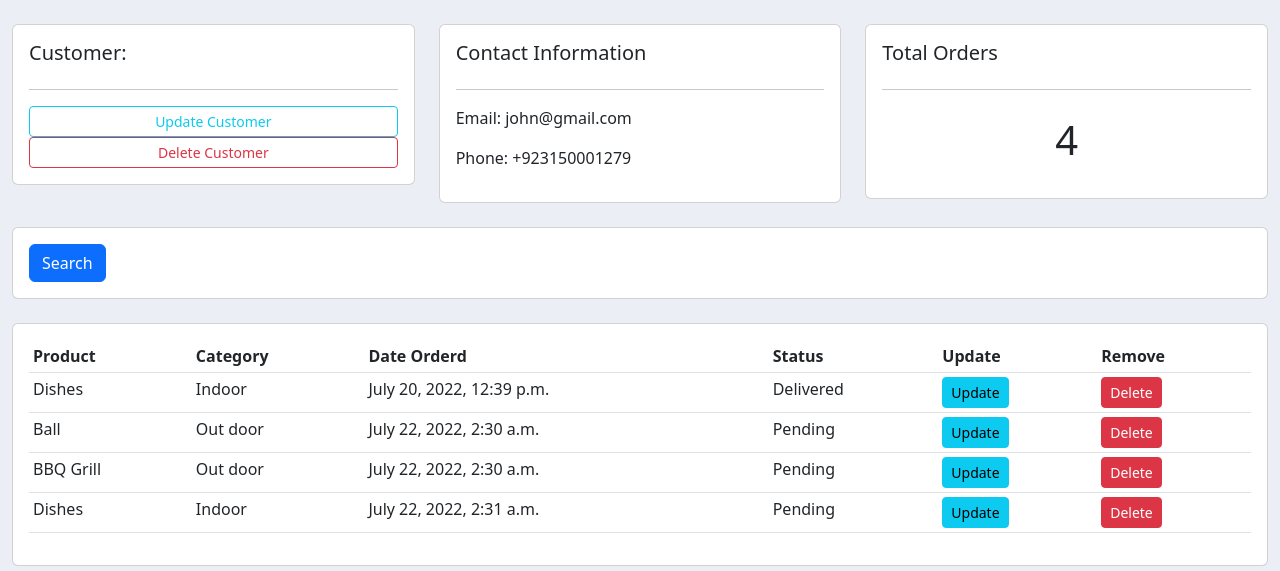
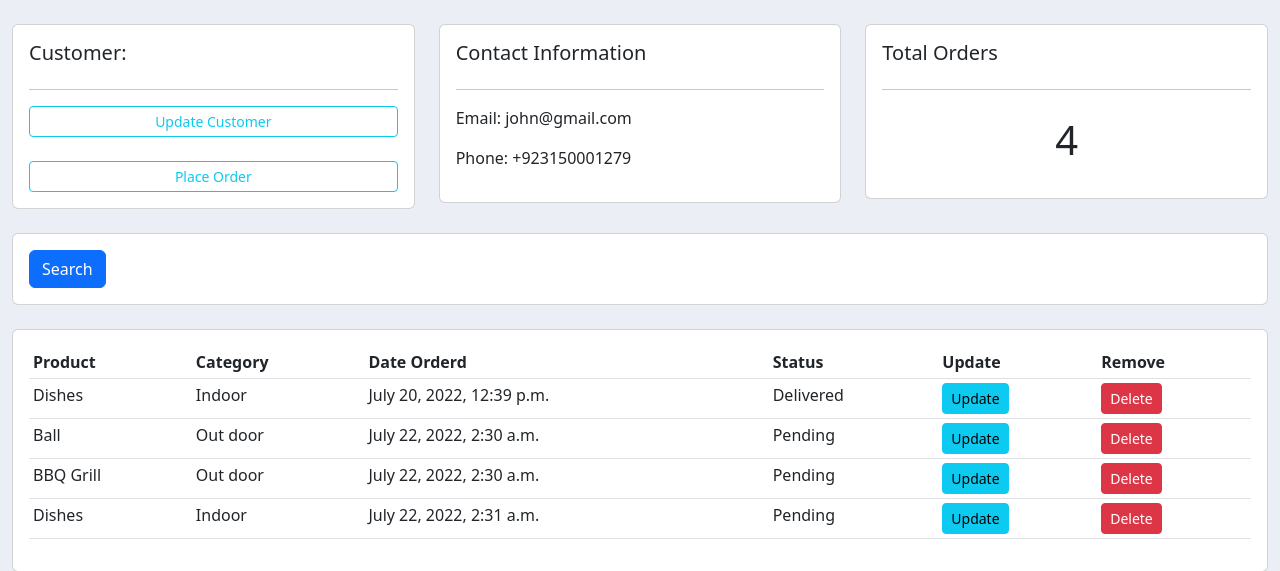
Before and after one commit to silverab/CustomerMA, a Django app: page /customer/1/ in a window 1280 px wide. Shown: the part 116-687 px from the top of the page. Run offline with Django 4.2, Linux system fonts and the light colour scheme; data comes from the database, SQL or seed files in the repository; both versions use the stored data as it was after the commit.

Commit message:
updates in different views CreateOrder etc

```diff
--- a/accounts/templates/accounts/customer.html
+++ b/accounts/templates/accounts/customer.html
@@ -10,7 +10,8 @@
 			<h5>Customer:</h5>
 			<hr>
 			<a class="btn btn-outline-info  btn-sm btn-block" href="">Update Customer</a>
-			<a class="btn btn-outline-danger  btn-sm btn-block" href="">Delete Customer</a>
+			<br>
+			<a class="btn btn-outline-info  btn-sm btn-block" href="{% url 'create_order' customer.id %}">Place Order</a>
 
 		</div>
 	</div>
--- a/accounts/templates/accounts/dashboard.html
+++ b/accounts/templates/accounts/dashboard.html
@@ -36,7 +36,7 @@
 		<h5>LAST 5 ORDERS</h5>
 		<hr>
 		<div class="card card-body">
-			<a class="btn btn-primary  btn-sm btn-block" href="{% url 'create_order' %}">Create Order</a>
+
 			<table class="table table-sm">
 				<tr>
 					<th>Product</th>
--- a/accounts/templates/accounts/order_form.html
+++ b/accounts/templates/accounts/order_form.html
@@ -9,7 +9,11 @@
 
 		<form action="" method="POST">
 			{% csrf_token %}
+			{{ formset.management_form }}
+			{% for form in formset %}
 				{{ form }}
+				<hr>
+			{% endfor %}
 			<input class="btn btn-sm btn-info" type="submit" name="Submit">
 
 		</form>
--- a/accounts/urls.py
+++ b/accounts/urls.py
@@ -6,7 +6,7 @@ urlpatterns = [
 	path('', views.home, name='home'),
 	path('products/', views.products, name='product'),
 	path('customer/<str:pk_test>/', views.customer, name='customer'),
-	path('create_order/', views.CreateOrder, name='create_order'),
+	path('create_order/<str:pk>/', views.CreateOrder, name='create_order'),
 	path('update_order/<str:pk>/', views.UpdateOrder, name='update_order'),
 	path('delete_order/<str:pk>/', views.deleteOrder, name='delete_order'),
 ]
--- a/accounts/views.py
+++ b/accounts/views.py
@@ -3,6 +3,7 @@ from .models import *
 from .forms import OrderForm
 
 from django.http import HttpResponse
+from django.forms import inlineformset_factory # to use for multiple form
 # Create your views here.
 
 def home(request):
@@ -31,15 +32,19 @@ def customer(request,pk_test):
 	context = {'customer':customer, 'orders': orders, 'order_count': order_count}
 	return render(request, 'accounts/customer.html', context)
 
-def CreateOrder(request):
-	form = OrderForm()
+def CreateOrder(request, pk):
+	OrderFormSet = inlineformset_factory(Customer, Order, fields=('product', 'status'))
+	customer = Customer.objects.get(id=pk)
+	formset = OrderFormSet(queryset=Order.objects.none(),instance=customer)
+	# form = OrderForm(initial={'customer': customer})
 	if request.method == 'POST':
-		form = OrderForm(request.POST)
-		if form.is_valid():
-			form.save()
+		# form = OrderForm(request.POST)
+		formset = OrderFormSet(request.POST, instance=customer)
+		if formset.is_valid():
+			formset.save()
 			return redirect('/')
 
-	context = {'form': form}
+	context = {'formset': formset }
 	return render(request, 'accounts/order_form.html', context)
 
 def UpdateOrder(request, pk):
```
Also changed, not shown: db.sqlite3.
